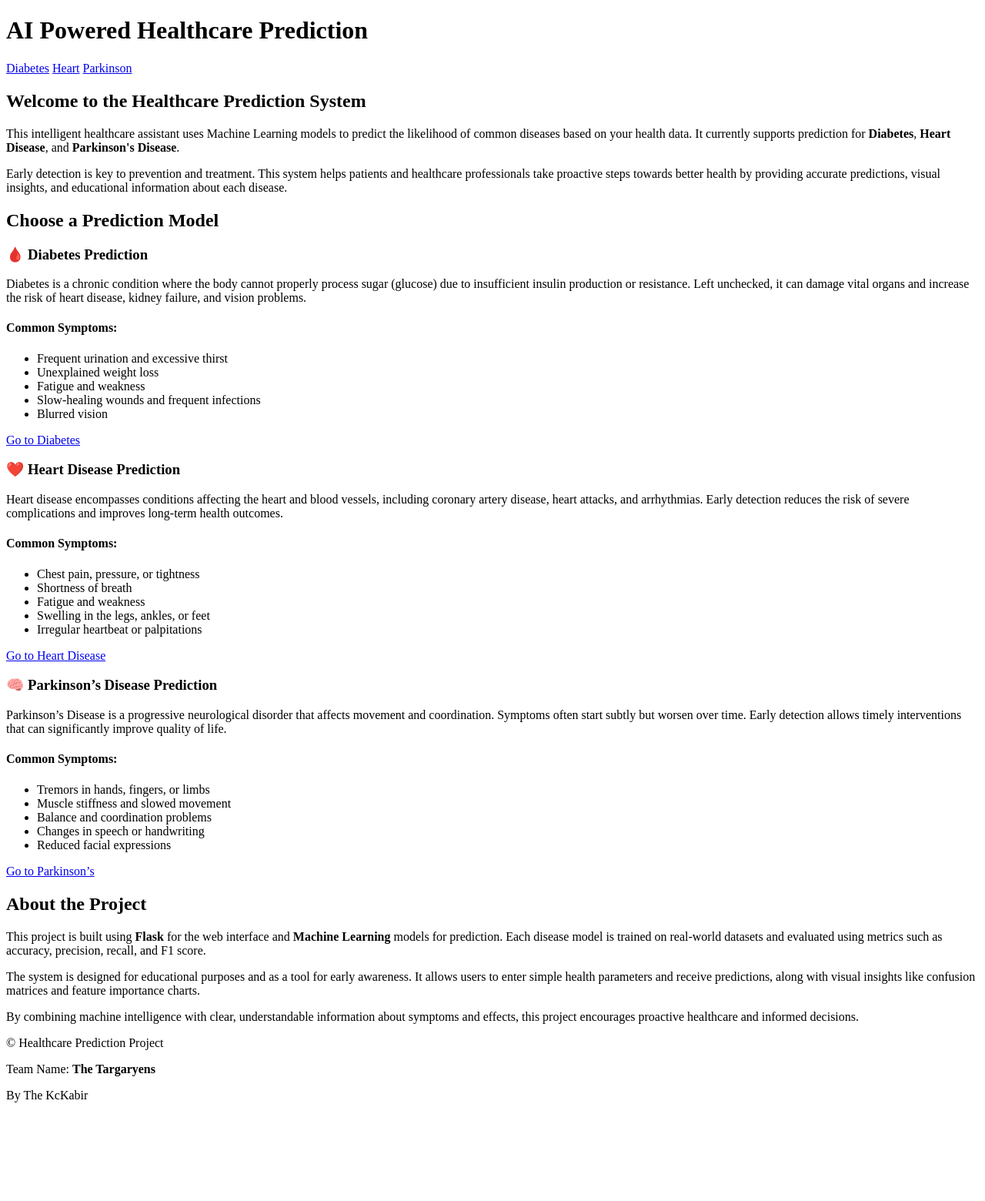
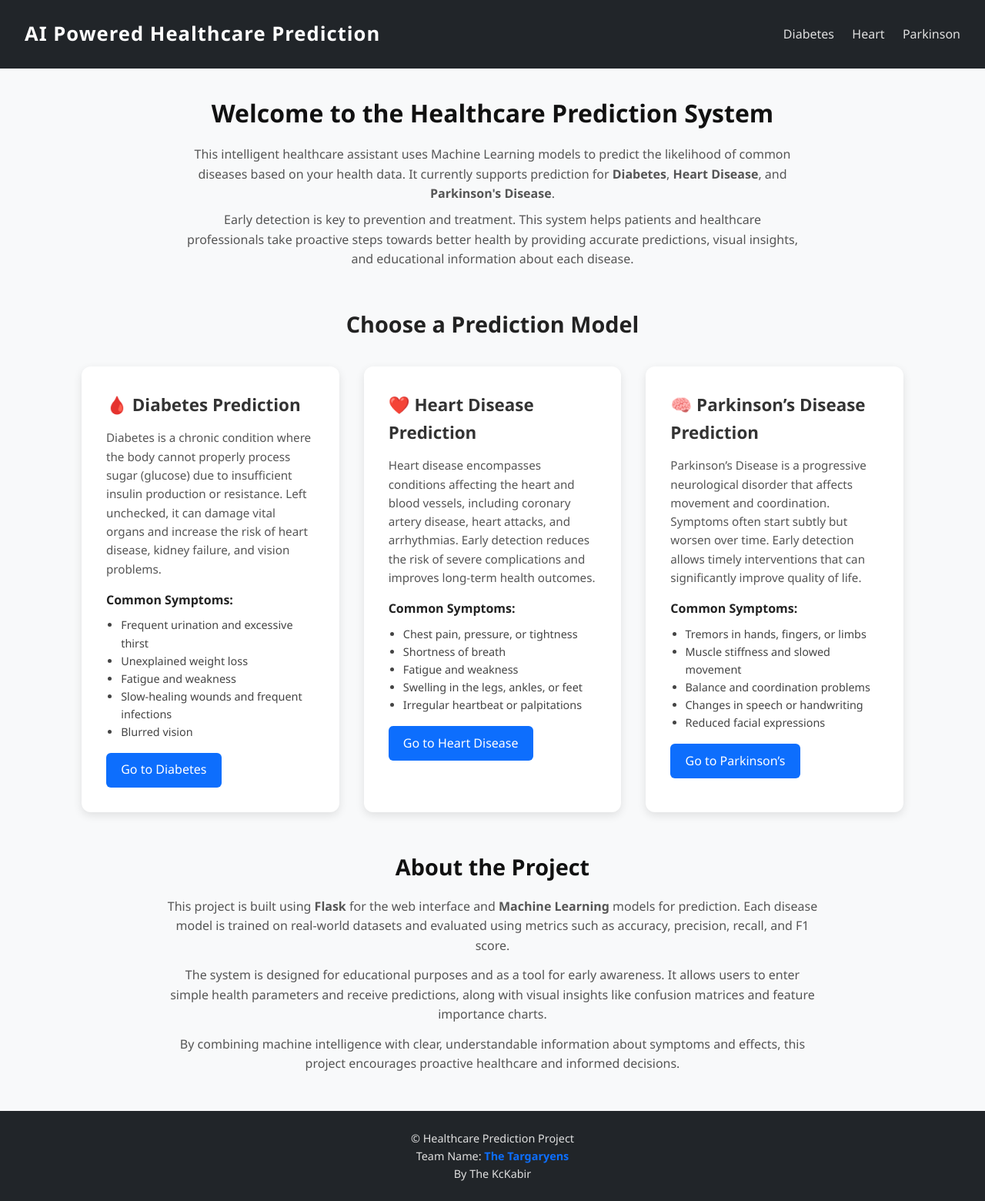
Before and after one commit to KcKabir/Healthcare_Prediction-, a Flask app: page / in a window 1280 px wide. Shown: the whole page at 77% size. Before the commit the page ends 1432 px from the top, so only its background shows below. Run offline with Flask 3, Linux system fonts and the light colour scheme; parts of the project's set-up code (start-up, migrations or seed data) failed here and were passed over.

Commit message:
Trying stuff

```diff
--- /dev/null
+++ b/static/style.css
@@ -0,0 +1,309 @@
+/* Reset and global styles */
+* {
+    margin: 0;
+    padding: 0;
+    box-sizing: border-box;
+    font-family: 'Segoe UI', Roboto, Helvetica, Arial, sans-serif;
+}
+
+body {
+    background-color: #f8f9fa;
+    color: #333;
+    line-height: 1.6;
+}
+
+/* Header */
+.header {
+    background-color: #212529;
+    color: white;
+    padding: 1.5rem 2rem;
+    display: flex;
+    justify-content: space-between;
+    align-items: center;
+}
+
+.header h1 {
+    font-size: 1.6rem;
+    letter-spacing: 1px;
+}
+
+.header nav a {
+    color: #e0e0e0;
+    margin-left: 1.2rem;
+    text-decoration: none;
+    font-weight: 500;
+    transition: color 0.3s ease;
+}
+
+.header nav a:hover {
+    color: #0d6efd;
+}
+
+/* Container */
+.container {
+    max-width: 1100px;
+    margin: 2rem auto;
+    padding: 0 1rem;
+}
+
+/* Intro Section */
+.intro {
+    text-align: center;
+    margin-bottom: 3rem;
+}
+
+.intro h2 {
+    font-size: 2rem;
+    color: #111;
+    margin-bottom: 1rem;
+}
+
+.intro p {
+    max-width: 800px;
+    margin: 0.5rem auto;
+    font-size: 1rem;
+    color: #555;
+}
+
+/* Disease Section */
+.disease-section {
+    text-align: center;
+    margin-bottom: 3rem;
+}
+
+.disease-section h2 {
+    font-size: 1.8rem;
+    margin-bottom: 2rem;
+    color: #222;
+}
+
+/* Card Grid */
+.card-grid {
+    display: grid;
+    grid-template-columns: repeat(auto-fit, minmax(300px, 1fr));
+    gap: 2rem;
+    justify-items: center;
+}
+
+.card {
+    background-color: white;
+    padding: 2rem;
+    border-radius: 12px;
+    box-shadow: 0 4px 12px rgba(0,0,0,0.1);
+    text-align: left;
+    transition: transform 0.3s ease, box-shadow 0.3s ease;
+    width: 100%;
+    max-width: 340px;
+}
+
+.card:hover {
+    transform: translateY(-8px);
+    box-shadow: 0 6px 18px rgba(0,0,0,0.15);
+}
+
+.card h3 {
+    font-size: 1.4rem;
+    margin-bottom: 0.8rem;
+}
+
+.card p {
+    color: #555;
+    font-size: 0.95rem;
+    margin-bottom: 1rem;
+}
+
+.card h4 {
+    color: #222;
+    margin-bottom: 0.5rem;
+}
+
+.card ul {
+    margin-left: 1.2rem;
+    margin-bottom: 1rem;
+}
+
+.card ul li {
+    font-size: 0.9rem;
+    color: #444;
+}
+
+/* Button */
+.btn {
+    display: inline-block;
+    background-color: #0d6efd;
+    color: white;
+    padding: 0.6rem 1.2rem;
+    border-radius: 6px;
+    text-decoration: none;
+    font-weight: 500;
+    transition: background 0.3s ease;
+}
+
+.btn:hover {
+    background-color: #0b5ed7;
+}
+
+/* About Section */
+.about {
+    margin-top: 3rem;
+    text-align: center;
+}
+
+.about h2 {
+    font-size: 1.8rem;
+    color: #111;
+    margin-bottom: 1rem;
+}
+
+.about p {
+    color: #555;
+    max-width: 850px;
+    margin: 0.8rem auto;
+    font-size: 1rem;
+}
+
+/* Footer */
+.footer {
+    background-color: #212529;
+    color: #e0e0e0;
+    text-align: center;
+    padding: 1.5rem 0;
+    font-size: 0.9rem;
+    margin-top: 3rem;
+}
+
+.footer p strong {
+    color: #0d6efd;
+}
+
+/* ============================
+   Disease Prediction Pages
+============================ */
+
+/* Page Wrapper */
+.disease-page {
+    max-width: 800px;
+    margin: 3rem auto;
+    background-color: white;
+    border-radius: 12px;
+    box-shadow: 0 4px 15px rgba(0,0,0,0.1);
+    padding: 2.5rem;
+}
+
+/* Title and Intro */
+.disease-page h2 {
+    font-size: 1.8rem;
+    color: #0d6efd;
+    text-align: center;
+    margin-bottom: 1.5rem;
+}
+
+.disease-page p {
+    text-align: center;
+    color: #555;
+    margin-bottom: 2rem;
+    font-size: 1rem;
+}
+
+/* Form Styling */
+form {
+    display: flex;
+    flex-direction: column;
+    gap: 1.2rem;
+}
+
+label {
+    font-weight: 600;
+    color: #333;
+    margin-bottom: 0.3rem;
+    display: block;
+}
+
+input[type="number"],
+input[type="text"],
+select {
+    width: 100%;
+    padding: 0.8rem;
+    border-radius: 6px;
+    border: 1px solid #ccc;
+    font-size: 1rem;
+    outline: none;
+    transition: border 0.2s ease, box-shadow 0.2s ease;
+}
+
+input:focus,
+select:focus {
+    border-color: #0d6efd;
+    box-shadow: 0 0 4px rgba(13, 110, 253, 0.3);
+}
+
+/* Predict Button */
+.predict-btn {
+    margin-top: 1rem;
+    background-color: #0d6efd;
+    color: white;
+    border: none;
+    padding: 0.8rem 1.2rem;
+    border-radius: 6px;
+    cursor: pointer;
+    font-size: 1rem;
+    transition: background 0.3s ease;
+}
+
+.predict-btn:hover {
+    background-color: #0b5ed7;
+}
+
+/* Result Section */
+.result {
+    margin-top: 2rem;
+    text-align: center;
+    padding: 1rem;
+    border-radius: 10px;
+    font-weight: 600;
+    font-size: 1.1rem;
+}
+
+/* Result Color Variants */
+.result.positive {
+    background-color: rgba(220, 53, 69, 0.1);
+    color: #dc3545;
+    border: 1px solid #dc3545;
+}
+
+.result.negative {
+    background-color: rgba(25, 135, 84, 0.1);
+    color: #198754;
+    border: 1px solid #198754;
+}
+
+/* Additional Info Section */
+.info-section {
+    margin-top: 3rem;
+    background-color: #f8f9fa;
+    border-left: 4px solid #0d6efd;
+    padding: 1.5rem;
+    border-radius: 10px;
+}
+
+.info-section h3 {
+    margin-bottom: 0.8rem;
+    color: #0d6efd;
+    font-size: 1.3rem;
+}
+
+.info-section ul {
+    margin-left: 1.5rem;
+    color: #444;
+}
+
+.info-section li {
+    margin-bottom: 0.5rem;
+}
+
+/* Responsive */
+@media (max-width: 768px) {
+    .disease-page {
+        padding: 1.5rem;
+    }
+}
--- a/template/diabetes.html
+++ b/templates/diabetes.html
@@ -4,7 +4,7 @@
     <meta charset="UTF-8">
     <meta name="viewport" content="width=device-width, initial-scale=1.0">
     <title>Diabetes Form</title>
-    <link rel="stylesheet" href="style.css">
+    <link rel="stylesheet" href="{{ url_for('static', filename='style.css') }}">
 </head>
 <body>
     <header class="header">
--- a/template/heart.html
+++ b/templates/heart.html
@@ -4,7 +4,7 @@
     <meta charset="UTF-8">
     <meta name="viewport" content="width=device-width, initial-scale=1.0">
     <title>Heart Disease Prediction</title>
-    <link rel="stylesheet" href="style.css">
+    <link rel="stylesheet" href="{{ url_for('static', filename='style.css') }}">
 </head>
 <body>
     <header class="header">
--- a/template/index.html
+++ b/templates/index.html
@@ -4,7 +4,7 @@
     <meta charset="UTF-8">
     <meta name="viewport" content="width=device-width, initial-scale=1.0">
     <title>Healthcare Disease Prediction System</title>
-    <link rel="stylesheet" href="style.css">
+    <link rel="stylesheet" href="{{ url_for('static', filename='style.css') }}">
 </head>
 <body>
 
@@ -114,7 +114,7 @@
 
     <footer class="footer">
         <p>© Healthcare Prediction Project</p>
-        <p>Team Name: <strong>The Targaryens</strong></p>
+        <p>Team Name: <strong >The Targaryens</strong></p>
         <p>By The KcKabir</p>
     </footer>
 </body>
--- a/template/parkinson.html
+++ b/templates/parkinson.html
@@ -4,7 +4,7 @@
     <meta charset="UTF-8">
     <meta name="viewport" content="width=device-width, initial-scale=1.0">
     <title>Parkinson’s Disease Prediction</title>
-    <link rel="stylesheet" href="style.css">
+    <link rel="stylesheet" href="{{ url_for('static', filename='style.css') }}">
 </head>
 <body>
     <header class="header">
```
Also changed, not shown: template/result.html (deleted), templates/base.html (added), templates/result.html (added).
